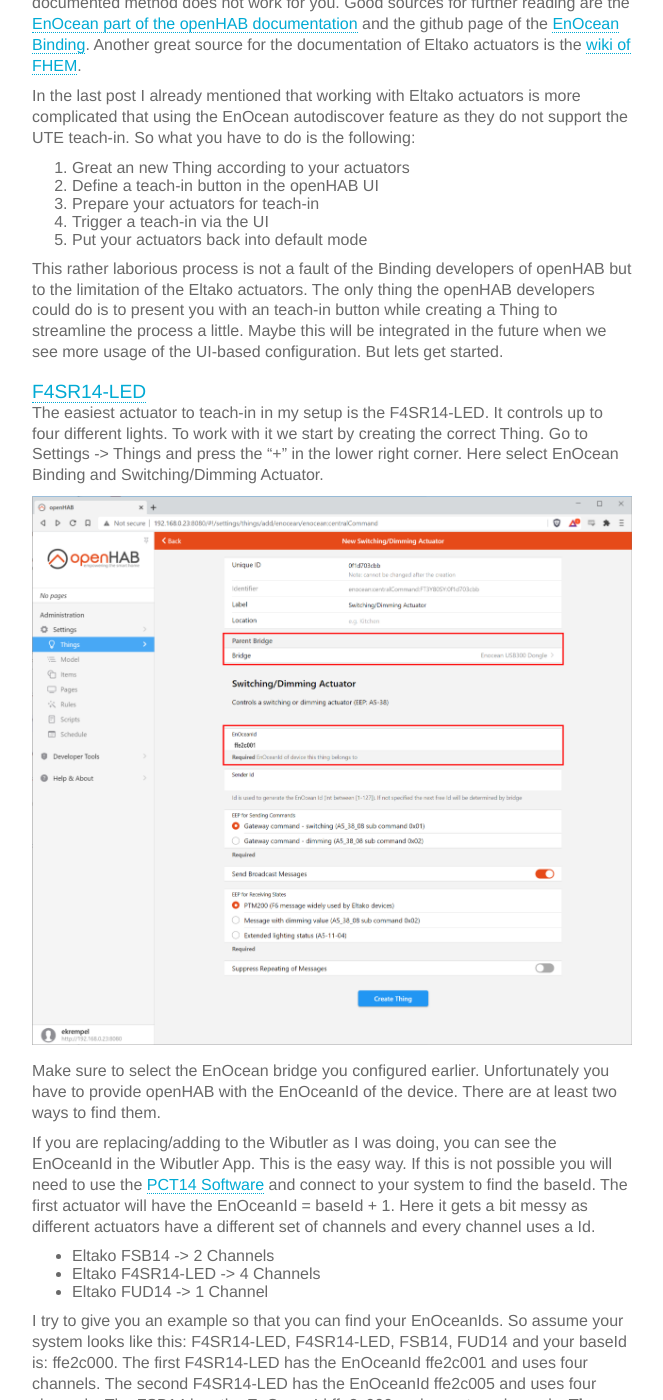
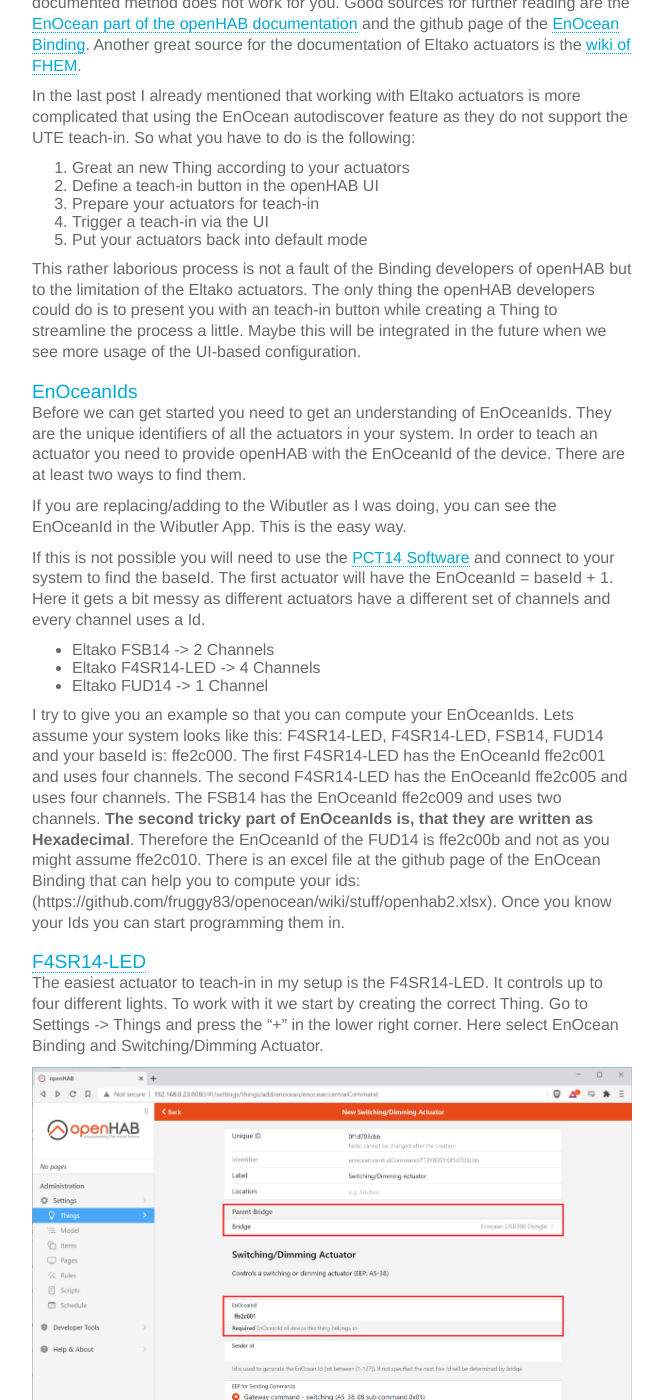
Before and after one commit to ekrempel/ekrempel.github.io, a Jekyll site: the page built from _posts/2021-02-07-homeAutomation_part3.md, in a window 1280 px wide and 1400 px high, scrolled down 285 px. Shown: the whole window, without its empty margins (308-971 px from the left). Built offline with Jekyll 4.4.1, drawn with Linux system fonts in a browser that asks for light colours; some of the changed text lies outside the part shown.

Commit message:
part with EnoceanIDs moved to the front

```diff
--- a/_posts/2021-02-07-homeAutomation_part3.md
+++ b/_posts/2021-02-07-homeAutomation_part3.md
@@ -3,7 +3,7 @@ layout: post
 title: Eltako actuators and openHAB
 ---
 
-In this blog post I will give you a short abstract how I managed to get my Eltako F4SR14-LED, FUD14 and FSB14 actuators working with [openHAB](https://www.openhab.org/). I do not aim to write a self-sufficient how-to for you but want to show some of the things I learned during my journey. It should go without saying that I am in no way responsible if the documented method does not work for you. Good sources for further reading are the [EnOcean part of the openHAB documentation](https://www.openhab.org/addons/bindings/enocean/) and the github page of the [EnOcean Binding](https://github.com/fruggy83/openocean). Another great source for the documentation of Eltako actuators is the [wiki of FHEM](https://wiki.fhem.de/wiki/EnOcean_Starter_Guide#UTE-Teach-In).
+In this blog post I will give you a short abstract how I managed to get my Eltako F4SR14-LED, FUD14 and FSB14 actuators working with [openHAB](https://www.openhab.org/). I do not aim to write a self-sufficient how-to for you, but want to show some of the things I learned during my journey. It should go without saying that I am in no way responsible if the documented method does not work for you. Good sources for further reading are the [EnOcean part of the openHAB documentation](https://www.openhab.org/addons/bindings/enocean/) and the github page of the [EnOcean Binding](https://github.com/fruggy83/openocean). Another great source for the documentation of Eltako actuators is the [wiki of FHEM](https://wiki.fhem.de/wiki/EnOcean_Starter_Guide#UTE-Teach-In).
 
 In the last post I already mentioned that working with Eltako actuators is more complicated that using the EnOcean autodiscover feature as they do not support the UTE teach-in. So what you have to do is the following:
 
@@ -13,7 +13,20 @@ In the last post I already mentioned that working with Eltako actuators is more
 4. Trigger a teach-in via the UI
 5. Put your actuators back into default mode
 
-This rather laborious process is not a fault of the Binding developers of openHAB but to the limitation of the Eltako actuators. The only thing the openHAB developers could do is to present you with an teach-in button while creating a Thing to streamline the process a little. Maybe this will be integrated in the future when we see more usage of the UI-based configuration. But lets get started.
+This rather laborious process is not a fault of the Binding developers of openHAB but to the limitation of the Eltako actuators. The only thing the openHAB developers could do is to present you with an teach-in button while creating a Thing to streamline the process a little. Maybe this will be integrated in the future when we see more usage of the UI-based configuration.
+
+### EnOceanIds
+Before we can get started you need to get an understanding of EnOceanIds. They are the unique identifiers of all the actuators in your system. In order to teach an actuator you need to provide openHAB with the EnOceanId of the device. There are at least two ways to find them.
+
+If you are replacing/adding to the Wibutler as I was doing, you can see the EnOceanId in the Wibutler App. This is the easy way.
+
+If this is not possible you will need to use the [PCT14 Software](https://www.eltako.com/de/software/gfvs-software-pct14.html) and connect to your system to find the baseId. The first actuator will have the EnOceanId = baseId + 1. Here it gets a bit messy as different actuators have a different set of channels and every channel uses a Id.
+
+* Eltako FSB14 -> 2 Channels
+* Eltako F4SR14-LED -> 4 Channels
+* Eltako FUD14 -> 1 Channel
+
+I try to give you an example so that you can compute your EnOceanIds. Lets assume your system looks like this: F4SR14-LED, F4SR14-LED, FSB14, FUD14 and your baseId is: ffe2c000. The first F4SR14-LED has the EnOceanId ffe2c001 and uses four channels. The second F4SR14-LED has the EnOceanId ffe2c005 and uses four channels. The FSB14 has the EnOceanId ffe2c009 and uses two channels. **The second tricky part of EnOceanIds is, that they are written as Hexadecimal**. Therefore the EnOceanId of the FUD14 is ffe2c00b and not as you might assume ffe2c010. There is an excel file at the github page of the EnOcean Binding that can help you to compute your ids: (https://github.com/fruggy83/openocean/wiki/stuff/openhab2.xlsx). Once you know your Ids you can start programming them in.
 
 ###  [F4SR14-LED](ttps://www.elektroland24.de/smarthome/Eltako-Funk/Schalten-per-Funk-oxid-1/Funkaktoren-Schalten-REG/Eltako-F4SR14-LED-Funk-Schaltrelais-fuer-230V-LED-s-4-Kanaele.html)
 
@@ -21,18 +34,9 @@ The easiest actuator to teach-in in my setup is the F4SR14-LED. It controls up t
 
 ![EnOcean UI to configure a F4SR14-LED Thing](/images/EnOcean_F4SR14_createThing.png){: width="600" }
 
-Make sure to select the EnOcean bridge you configured earlier. Unfortunately you have to provide openHAB with the EnOceanId of the device. There are at least two ways to find them.
+Make sure to select the EnOcean bridge you configured earlier.
 
-If you are replacing/adding to the Wibutler as I was doing, you can see the EnOceanId in the Wibutler App. This is the easy way.
-If this is not possible you will need to use the [PCT14 Software](https://www.eltako.com/de/software/gfvs-software-pct14.html) and connect to your system to find the baseId. The first actuator will have the EnOceanId = baseId + 1. Here it gets a bit messy as different actuators have a different set of channels and every channel uses a Id.
-
-* Eltako FSB14 -> 2 Channels
-* Eltako F4SR14-LED -> 4 Channels
-* Eltako FUD14 -> 1 Channel
-
-I try to give you an example so that you can find your EnOceanIds. So assume your system looks like this: F4SR14-LED, F4SR14-LED, FSB14, FUD14 and your baseId is: ffe2c000. The first F4SR14-LED has the EnOceanId ffe2c001 and uses four channels. The second F4SR14-LED has the EnOceanId ffe2c005 and uses four channels. The FSB14 has the EnOceanId ffe2c009 and uses two channels. **The second tricky part of EnOceanIds is, that they are written as Hexadecimal**. Therefore the EnOceanId of the FUD14 is ffe2c00b and not as you might assume ffe2c010.
-
-Leave the Sender Id empty, as the Binding will select the correct Id by itself and create the Thing.
+Leave the Sender Id empty, as the Binding will select the correct Id by itself and create the Thing. Use the EnOceanId you have collected earlier.
 
 After creating the Thing we will have to teach it to the actuator. Go to Settings -> Thing and select the newly created Thing. Switch to the Tab Channels and activate Show advanced. Here you will find the Channel "Teach In".
 ![EnOcean UI to configure a F4SR14-LED Thing](/images/openhab_enocean_teachin.png){: width="600" }
```
